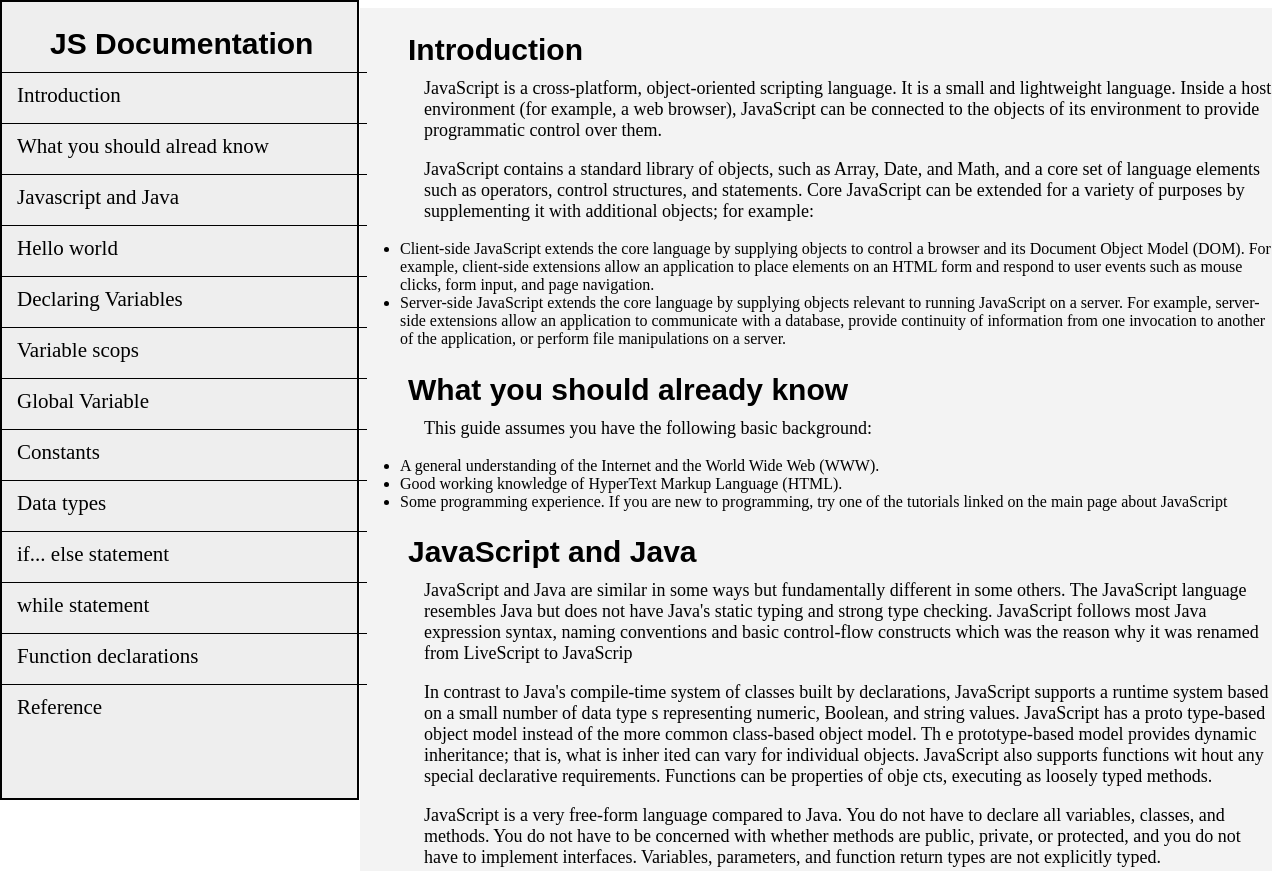
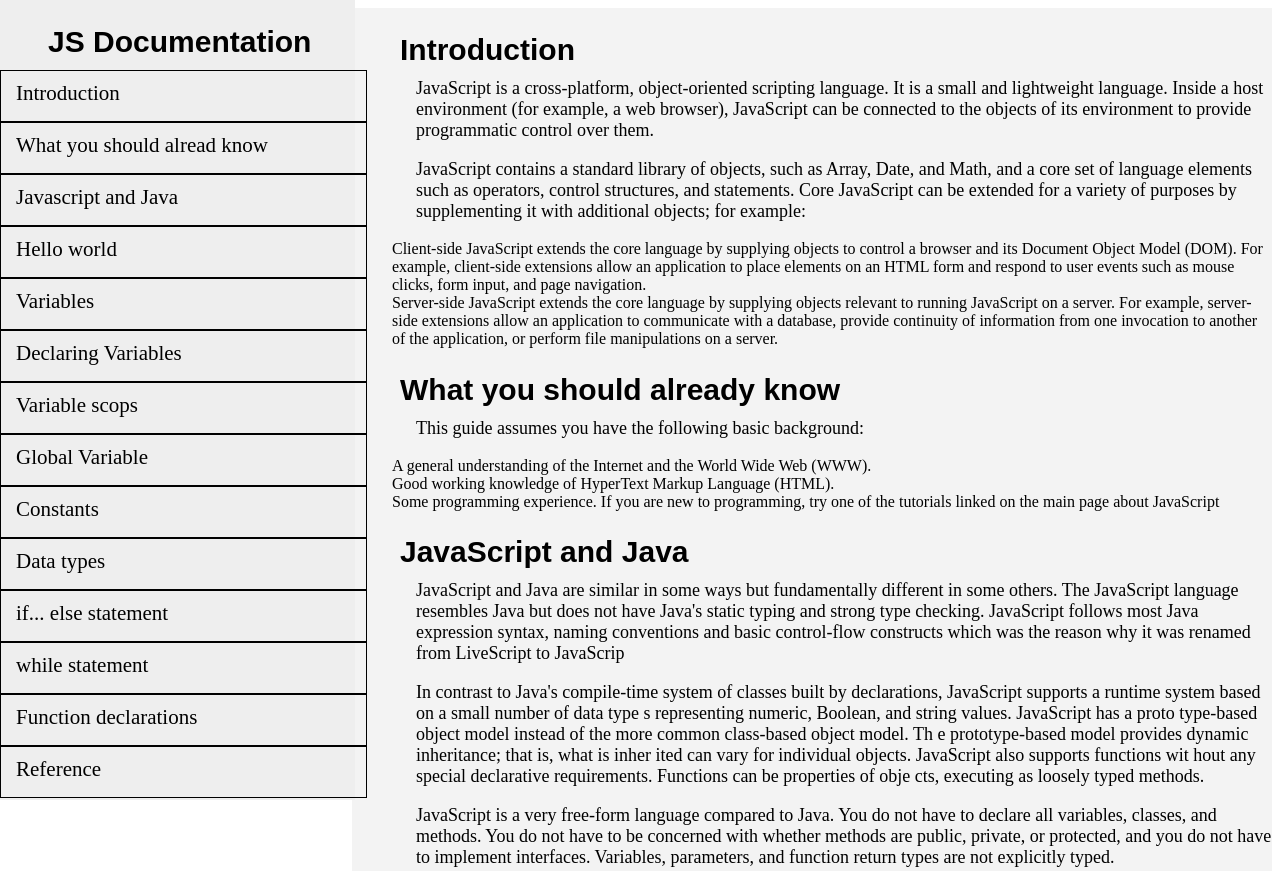
Before and after one commit to ishimwezachee/HTML-CSS-simple-projects, a plain HTML site: page Technical-Documenation/index.html in a window 1280 px wide. Shown: the top 871 px of the page. Drawn offline with Linux system fonts and the light colour scheme.

Commit message:
style the documentation

```diff
--- a/Technical-Documenation/index.css
+++ b/Technical-Documenation/index.css
@@ -8,7 +8,6 @@ body{
 
 nav{
     background-color: rgb(238, 238, 238);
-    border: 2px solid black;
     position: fixed;
     top: 0;
     bottom: 0;
@@ -18,10 +17,16 @@ nav{
 
 #aside-navigations li{
   width: 100%;
-  border-top: 1px solid black;
+  border: 1px solid black;
   padding-top: 10px;
   padding-bottom: 15px;
   padding-left: 15px;
+}
+
+li a{
+    background-color: rgb(238, 238, 238);
+    text-decoration: none;
+    color: black;
 }
 
 #aside-navigations{
@@ -31,9 +36,11 @@ nav{
     padding-left: 0;
     margin-right:5px;
 }
-
+ ul {
+     list-style: none;
+ }
 main{
-    margin-left: 22rem;
+    margin-left: 21.5rem;
     background-color: rgb(243, 243, 243);
 }
  h1 {
@@ -44,7 +51,7 @@ main{
     margin-left: 3rem;
 }
 
-p,code{
+p, code{
     margin-left: 4rem;
     font-size: 18px;
     font-family: 'Times New Roman', Times, serif;
--- a/Technical-Documenation/index.html
+++ b/Technical-Documenation/index.html
@@ -14,23 +14,24 @@
         <nav>
             <h1 id="title">JS Documentation</h1>
             <ul id="aside-navigations">
-                <li>Introduction</li>
-                <li>What you should alread know</li>
-                <li>Javascript and Java</li>
-                <li>Hello world</li>
-                <li>Declaring Variables</li>
-                <li>Variable scops</li>
-                <li>Global Variable</li>
-                <li>Constants</li>
-                <li>Data types</li>
-                <li>if... else statement</li>
-                <li>while statement</li>
-                <li>Function declarations</li>
-                <li>Reference</li>
+                <li><a href="#introduction">Introduction</a></li>
+                <li><a href="#alread_know">What you should alread know</a></li>
+                <li><a href="#js_java"> Javascript and Java</a></li>
+                <li><a href="#hello_world">Hello world</a></li>
+                <li><a href="#variables">Variables</a></li>
+                <li><a href="#declare_variables">Declaring Variables</a></li>
+                <li><a href="#variable_scope">Variable scops</a></li>
+                <li><a href="#Global_variables">Global Variable</a></li>
+                <li><a href="#constants">Constants</a></li>
+                <li><a href="#data_types">Data types</a></li>
+                <li><a href="#if_else">if... else statement</a></li>
+                <li><a href="#while_statement">while statement</a></li>
+                <li><a href="#function_declaration">Function declarations</a></li>
+                <li><a href="#reference">Reference</a></li>
             </ul>
         </nav>
         <main>
-            <section class="introduction">
+            <section id="introduction">
                 <h1 id="title">Introduction</h1>
                 <p>
                     JavaScript is a cross-platform, object-oriented scripting language. It is a small and lightweight language. Inside a host environment (for example, a web browser), JavaScript can be connected to the objects of its environment to provide programmatic control
@@ -88,7 +89,7 @@
                     Select the code in the pad and hit Ctrl+R to watch it unfold in your browser!
                 </p>
             </section>
-            <section id="declare_variables">
+            <section id="variables">
                 <h1 id="title">Variables</h1>
                 <p>
                     You use variables as symbolic names for values in your application. he names of variables, called identifiers, conform to certain rules.
@@ -115,7 +116,7 @@
                 <p>This syntax can be used to declare a block scope local variable. See Variable scope below.</p>
             </section>
             <section id="variable_scope">
-                <h1 id="title"></h1>
+                <h1 id="title"> Variable Scope</h1>
                 <p>
                     When you declare a variable outside of any function, it is called a global variable, because it is available to any other code in the current document. When you declare a variable within a function, it is called a local variable, because it is available
                     only within that function.
@@ -194,8 +195,8 @@
                     </p>
                 </ul>
             </section>
-            <section class="if_else">
-                <h1 class="title">if...else statement</h1>
+            <section id="if_else">
+                <h1 id="title">if...else statement</h1>
                 <p>
                     Use the if statement to execute a statement if a logical condition is true. Use the optional else clause to execute a statement if the condition is false. An if statement looks as follow
                 </p>
@@ -266,7 +267,7 @@
                     <li>After the third pass: n = 3 and x = 6</li>
                 </ul>
             </section>
-            <section class="function_declaration">
+            <section id="function_declaration">
                 <h1 id="title"> Function declaration</h1>
                 <p>A function definition (also called a function declaration, or function statement) consists of the function keyword, followed by</p>
                 <ul>
```
